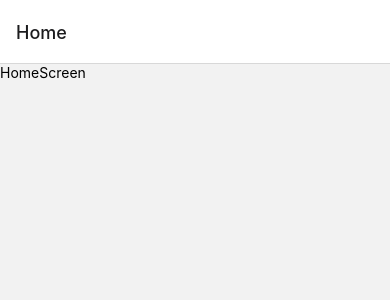
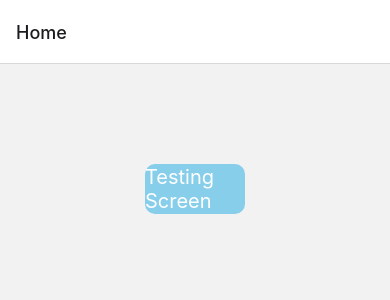
Before and after one commit to shriyansnaik/TicketlessBook, a React Native app: screen /Home in a window 390 px wide. Shown: the top 300 px of the page. Built offline with nearby package versions, Linux system fonts and the light colour scheme.

Commit message:
testing screen added

```diff
--- a/src/components/HomeScreen.js
+++ b/src/components/HomeScreen.js
@@ -1,11 +1,22 @@
-import {View, Text} from 'react-native';
+import {View, Text, TouchableOpacity} from 'react-native';
 import React from 'react';
 import BookingTicket from './common/BookingTicket';
 
-function HomeScreen() {
+function HomeScreen({navigation}) {
   return (
-    <View>
-      <Text>HomeScreen</Text>
+    <View style={{alignItems: 'center', marginTop: 100}}>
+      <TouchableOpacity
+        style={{
+          backgroundColor: 'skyblue',
+          height: 50,
+          width: 100,
+          borderRadius: 10,
+          alignItems: 'center',
+          justifyContent: 'center',
+        }}
+        onPress={() => navigation.navigate('TestingScreen')}>
+        <Text style={{color: '#ffffff', fontSize: 20}}>Testing Screen</Text>
+      </TouchableOpacity>
     </View>
   );
 }
--- /dev/null
+++ b/src/components/TestingScreen.js
@@ -0,0 +1,10 @@
+import { View, Text } from 'react-native'
+import React from 'react'
+
+export default function TestingScreen() {
+  return (
+    <View>
+      <Text style={{fontSize: 25, fontWeight: '400'}}>Test Your Reuable components here</Text>
+    </View>
+  )
+}
--- a/src/routes/MainAppRoutes.js
+++ b/src/routes/MainAppRoutes.js
@@ -4,13 +4,15 @@ import {createNativeStackNavigator} from '@react-navigation/native-stack'
 import HomeScreen from '../components/HomeScreen'
 import BookingHistory from '../components/BookingHistory'
 import QrScan from '../components/QrScan'
+import TestingScreen from '../components/TestingScreen'
 const Stack = createNativeStackNavigator()
 
 function MainAppRoutes () {
   return(
     <NavigationContainer>
       <Stack.Navigator>
-        <Stack.Screen name='Home' component={HomeScreen} />
+      <Stack.Screen name='Home' component={HomeScreen} />
+      <Stack.Screen name='TestingScreen' component={TestingScreen} />
       </Stack.Navigator>
     </NavigationContainer>
   )
```
